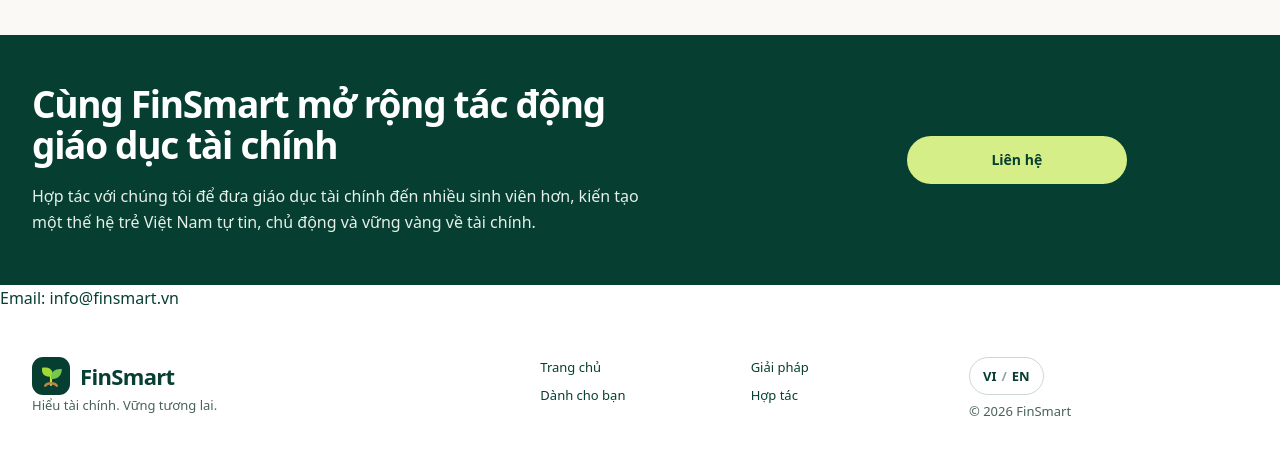
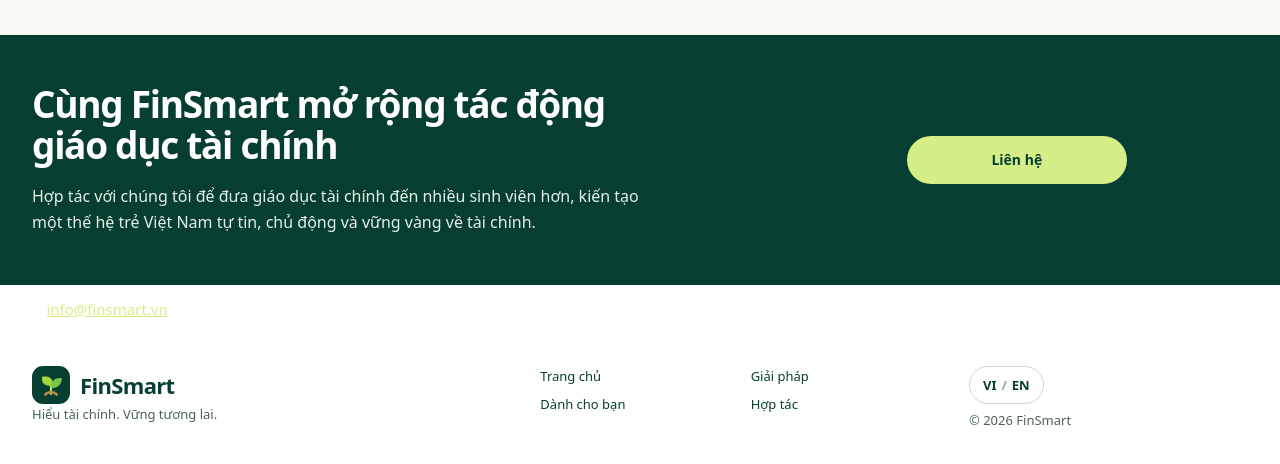
Before and after one commit to darcydzungvo/FinSmartwebsite, a plain HTML site: page index.html in a window 1280 px wide. Shown: the part 1734-2198 px from the top of the page. Drawn offline with Linux system fonts and the light colour scheme.

Commit message:
Add styles for contact email section

```diff
--- a/styles.css
+++ b/styles.css
@@ -122,3 +122,14 @@ h3{font-size:20px;color:var(--ink);margin-bottom:10px}
 .desktop-cta{display:none !important}
 .hero-copy .hero-text{margin-bottom:0}
 .impact-actions .button{min-width:220px}
+
+.contact-email {
+  color: #ffffff;
+  font-size: 15px;
+  margin-top: 12px;
+}
+
+.contact-email a {
+  color: #d6ee87;
+  text-decoration: underline;
+}
```
